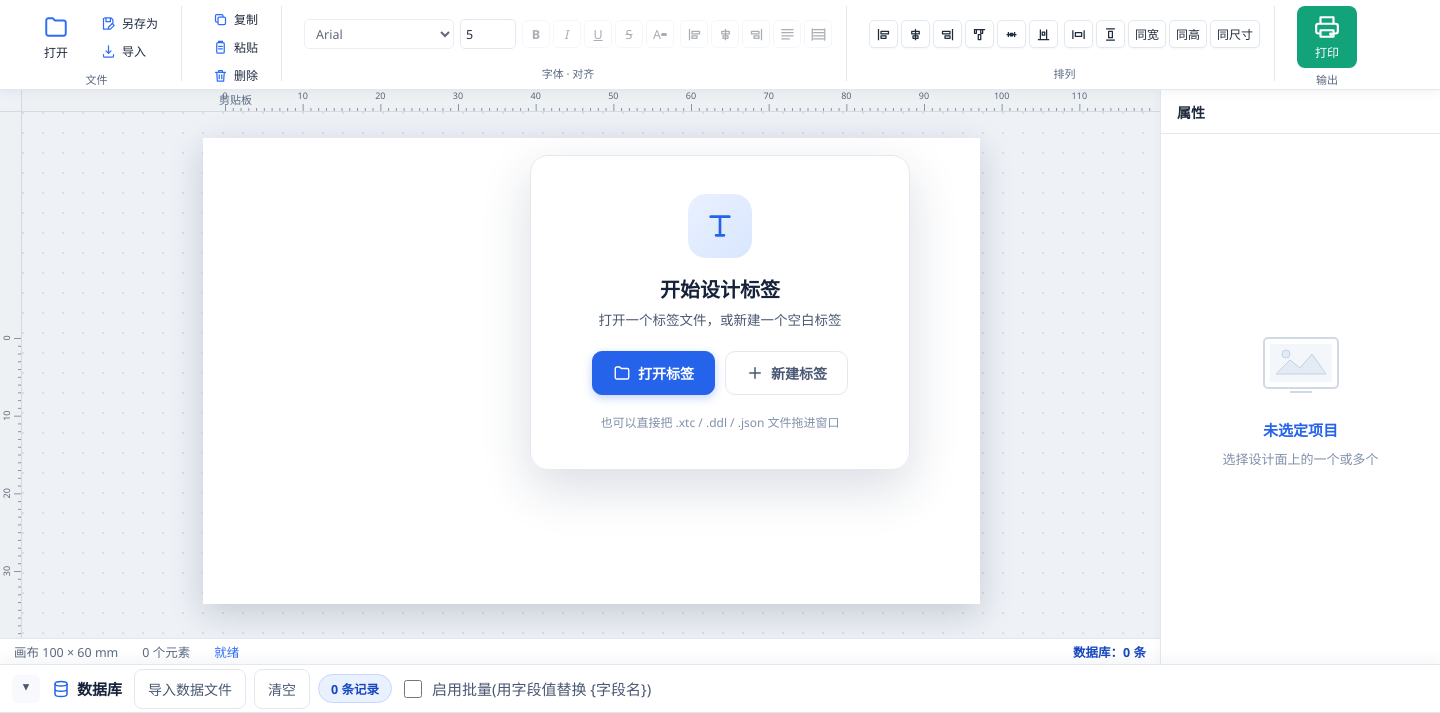
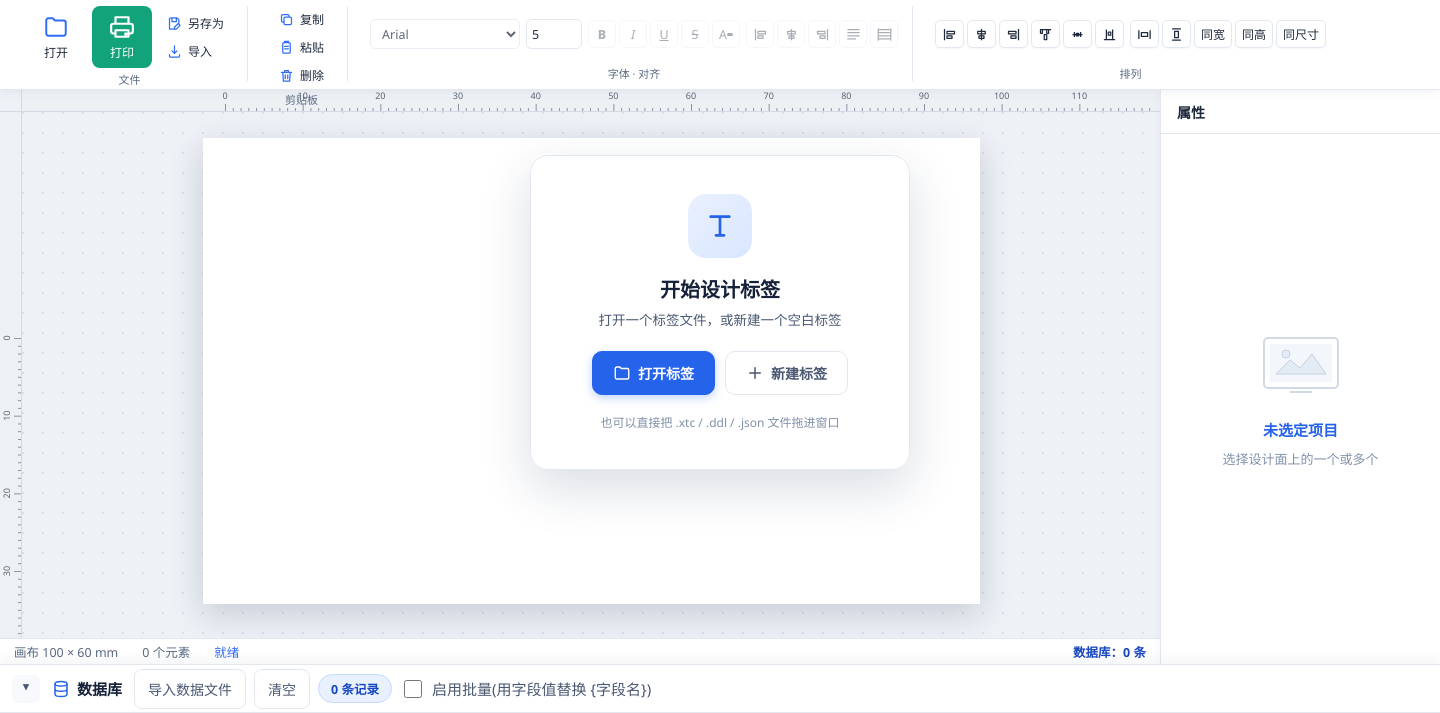
Before and after one commit to GuestXTC/LabelGuestXTC, an Electron app: page src/index.html in a window 1440 px wide. Shown: the part 88-801 px from the top of the page. Drawn offline with Linux system fonts and the light colour scheme; no server answers.

Commit message:
ui: move Print button next to Open in File group (v4.4.5)

```diff
--- a/package.json
+++ b/package.json
@@ -1,6 +1,6 @@
 {
   "name": "labelguestxtc",
-  "version": "4.4.4",
+  "version": "4.4.5",
   "description": "LabelGuestXTC - modern label designer with variable data, barcode tools and native TSPL printing (MIT).",
   "homepage": "https://gitee.com/GuestXTC/LabelGuestXTC",
   "main": "main.js",
--- a/src/index.html
+++ b/src/index.html
@@ -94,6 +94,7 @@
       <div class="ribbon-group">
         <div class="ribbon-group-body">
           <button class="ribbon-big" id="btnOpenDdl" title="打开标签文件 (.xtc / .ddl / .json)"><svg class="i"><use href="#i-folder"/></svg><span>打开</span></button>
+          <button class="ribbon-big primary" id="btnPrint" title="打印中心"><svg class="i"><use href="#i-print"/></svg><span>打印</span></button>
           <div class="ribbon-stack">
             <button class="ribbon-small" id="btnSaveAs" title="另存为"><svg class="i"><use href="#i-saveas"/></svg>另存为</button>
             <button class="ribbon-small" id="btnImportJson" title="导入标签文件"><svg class="i"><use href="#i-import"/></svg>导入</button>
@@ -151,12 +152,6 @@
           </div>
         </div>
         <div class="ribbon-group-label">排列</div>
-      </div>
-      <div class="ribbon-group">
-        <div class="ribbon-group-body">
-          <button class="ribbon-big primary" id="btnPrint" title="打印中心"><svg class="i"><use href="#i-print"/></svg><span>打印</span></button>
-        </div>
-        <div class="ribbon-group-label">输出</div>
       </div>
     </section>
 
```
Also changed, not shown: README.md.
